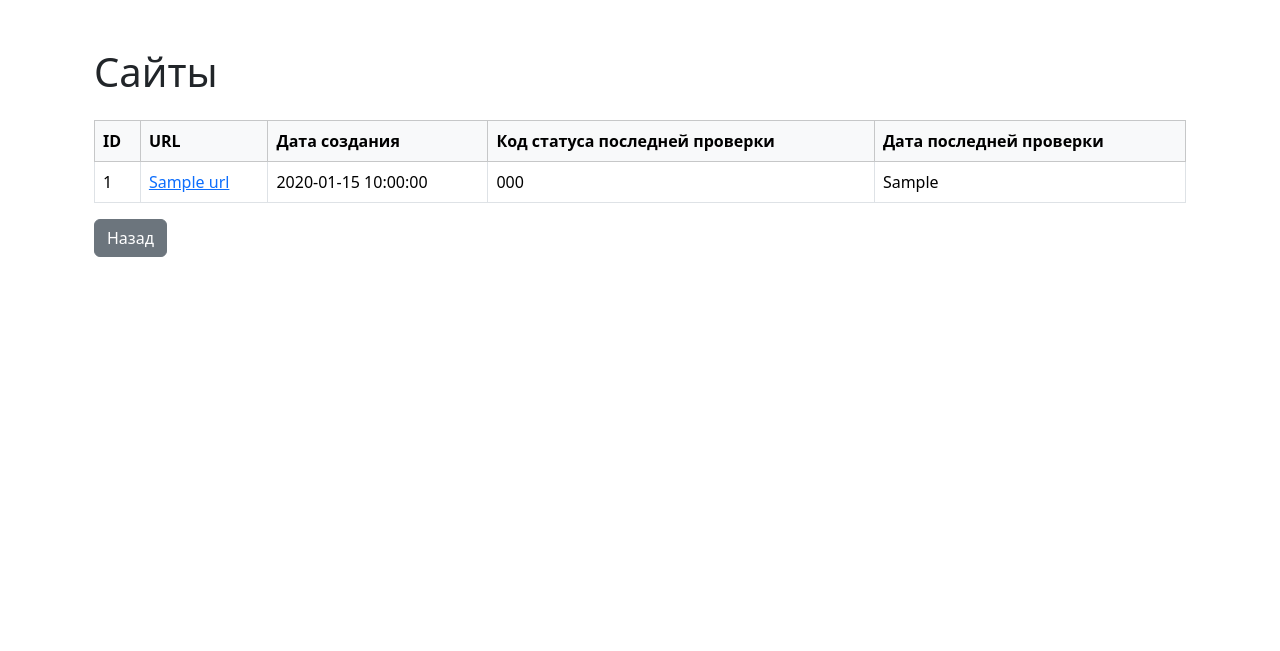
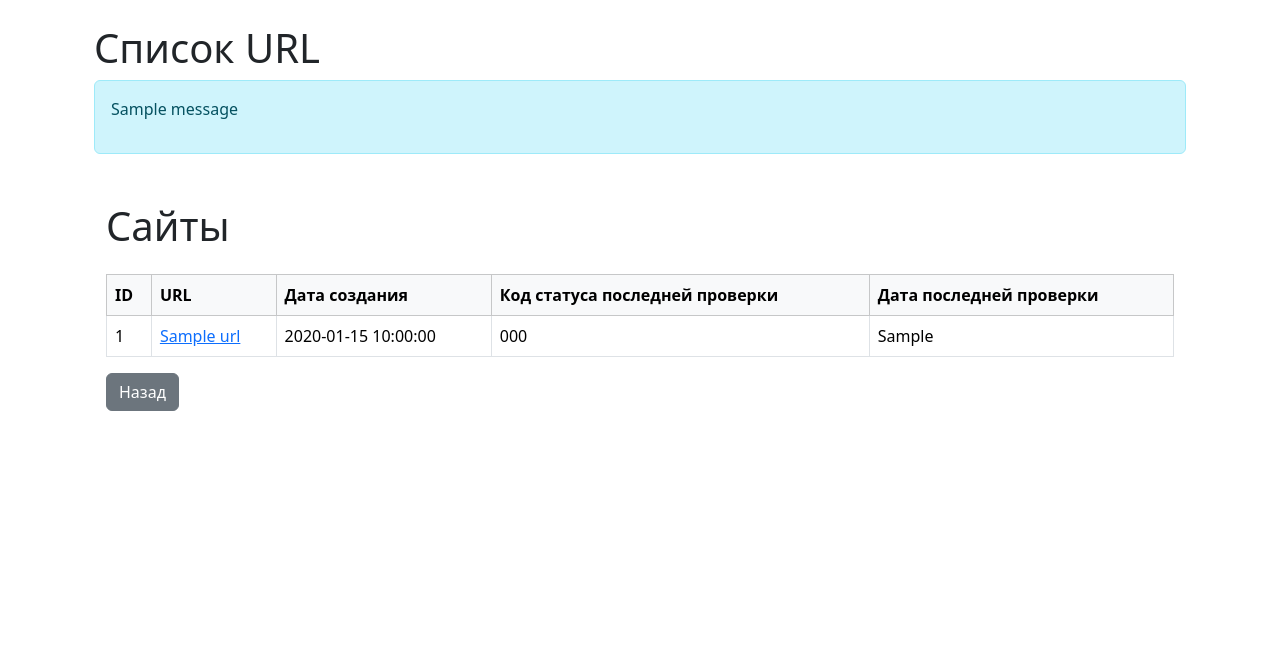
Before and after one commit to gordienkoas/python-project-83, a Flask app: page /urls in a window 1280 px wide. Shown: the part 56-707 px from the top of the page. Run offline with Flask 3, Linux system fonts and the light colour scheme; one stand-in notice (Sample message) is shown; a database or web service that is not in the repository returns one stand-in record (values such as "Sample title"); some libraries are stand-ins or nearby versions.

Commit message:
step 5 done. (urls.html alerts)

```diff
--- a/page_analyzer/templates/urls.html
+++ b/page_analyzer/templates/urls.html
@@ -1,6 +1,18 @@
 {% extends 'layout.html' %}
 
 {% block content %}
+<div class="container mt-4">
+        <h1>Список URL</h1>
+
+        {% with messages = get_flashed_messages() %}
+            {% if messages %}
+                <div class="alert alert-info">
+                    {% for message in messages %}
+                        <p>{{ message }}</p>
+                    {% endfor %}
+                </div>
+            {% endif %}
+        {% endwith %}
 <div class="container mt-5">
     <h1 class="mb-4">Сайты</h1>
     <table data-test="urls" class="table table-bordered table-hover">
```
